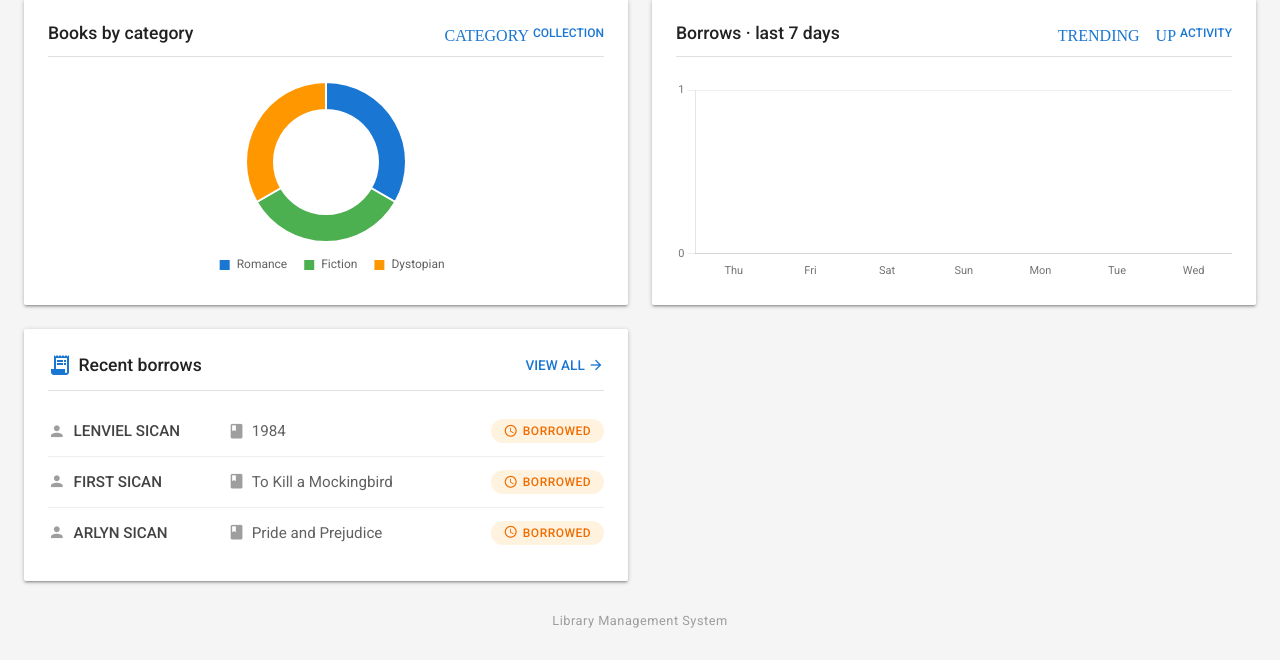
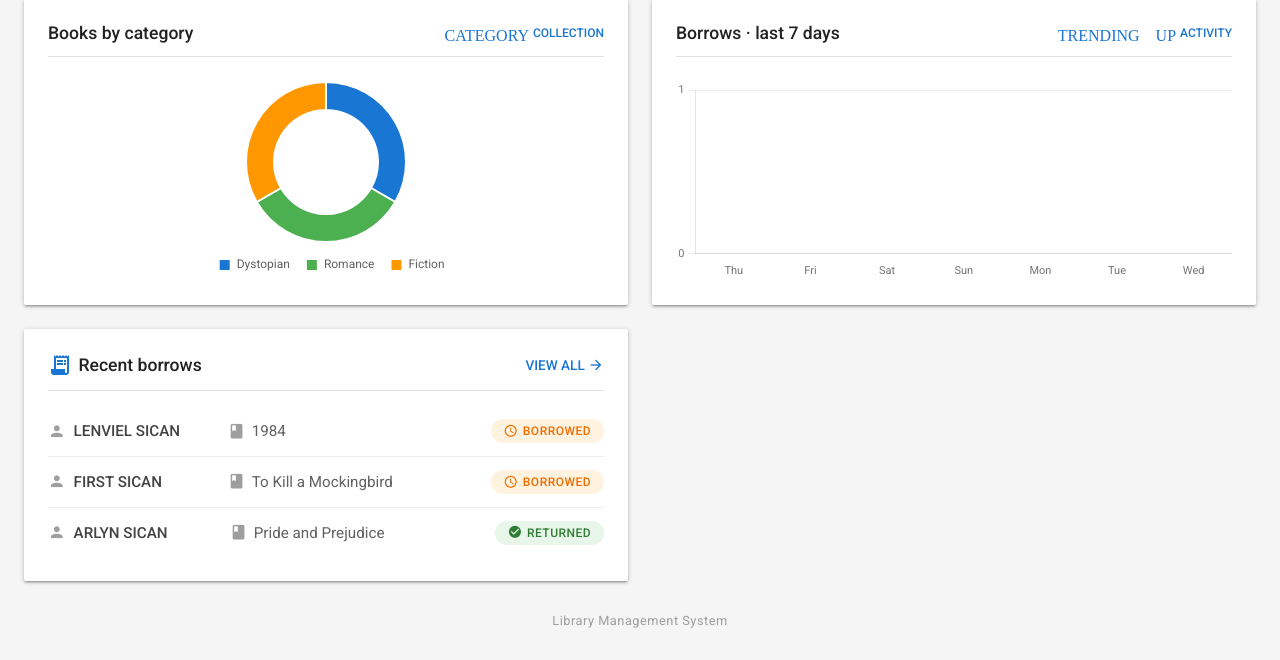
Before and after one commit to arlynsican6-oss/IT30A, a PHP site: page /dashboard.php in a window 1280 px wide. Shown: the part 354-1014 px from the top of the page. Run offline with PHP 8.4, Linux system fonts and the light colour scheme; data comes from the database, SQL or seed files in the repository; data that the repository does not hold is empty.

Commit message:
added dashboard and navbar fixing

```diff
--- a/dashboard.php
+++ b/dashboard.php
@@ -1,6 +1,6 @@
 <?php
 $host = 'localhost';
-$db   = 'it30a_lab_db';
+$db   = 'it30a_db';
 $user = 'root';
 $pass = '';
 $charset = 'utf8mb4';
@@ -247,13 +247,13 @@ $recentBorrows = $recentStmt->fetchAll();
                         </div>
 
 
-                        <div class="borrow-status <?= $row['return_date'] ? 'returned' : 'borrowed' ?>">
+                        <div class="borrow-status <?= $row['borrow_return_date'] ? 'returned' : 'borrowed' ?>">
 
                             <span class="material-icons">
-                                <?= $row['return_date'] ? 'check_circle' : 'schedule' ?>
+                                <?= $row['borrow_return_date'] ? 'check_circle' : 'schedule' ?>
                             </span>
 
-                            <?= $row['return_date'] ? 'Returned' : 'Borrowed' ?>
+                            <?= $row['borrow_return_date'] ? 'Returned' : 'Borrowed' ?>
 
                         </div>
 
--- a/index.php
+++ b/index.php
@@ -1,7 +1,7 @@
 <?php
 // Database Connection
 $host = 'localhost';
-$db = 'it30a_lab_db2';
+$db = 'it30a_db';
 $user = 'root';
 $pass = '';
 $charset = 'utf8mb4';
```
